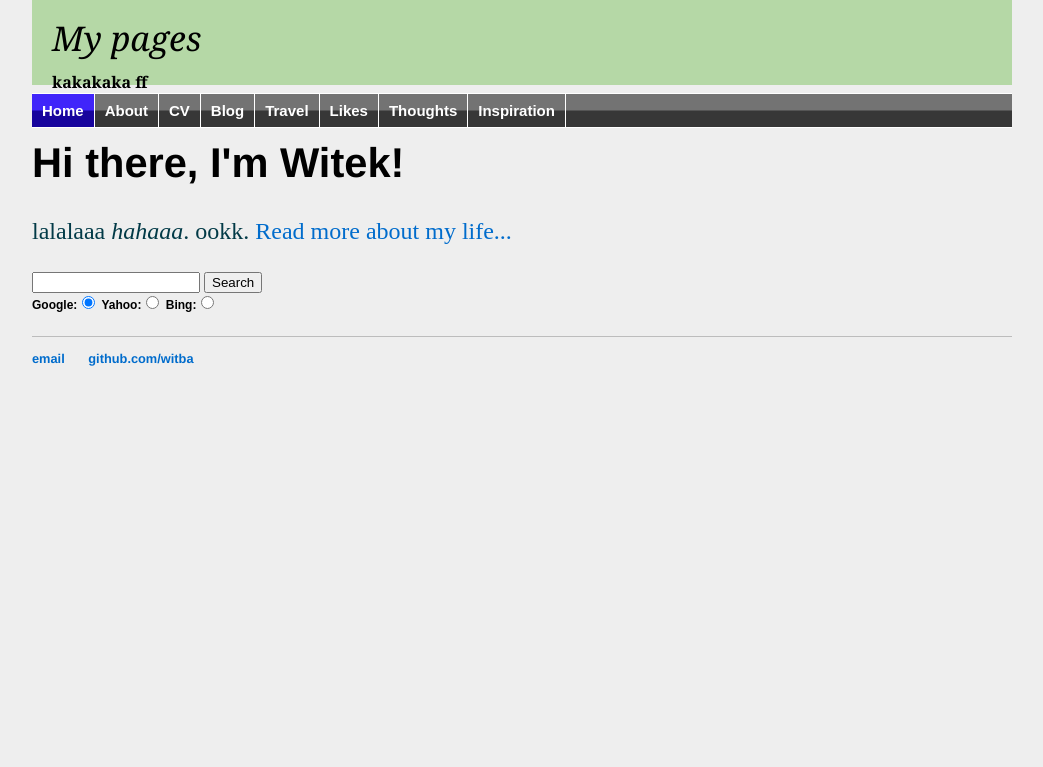
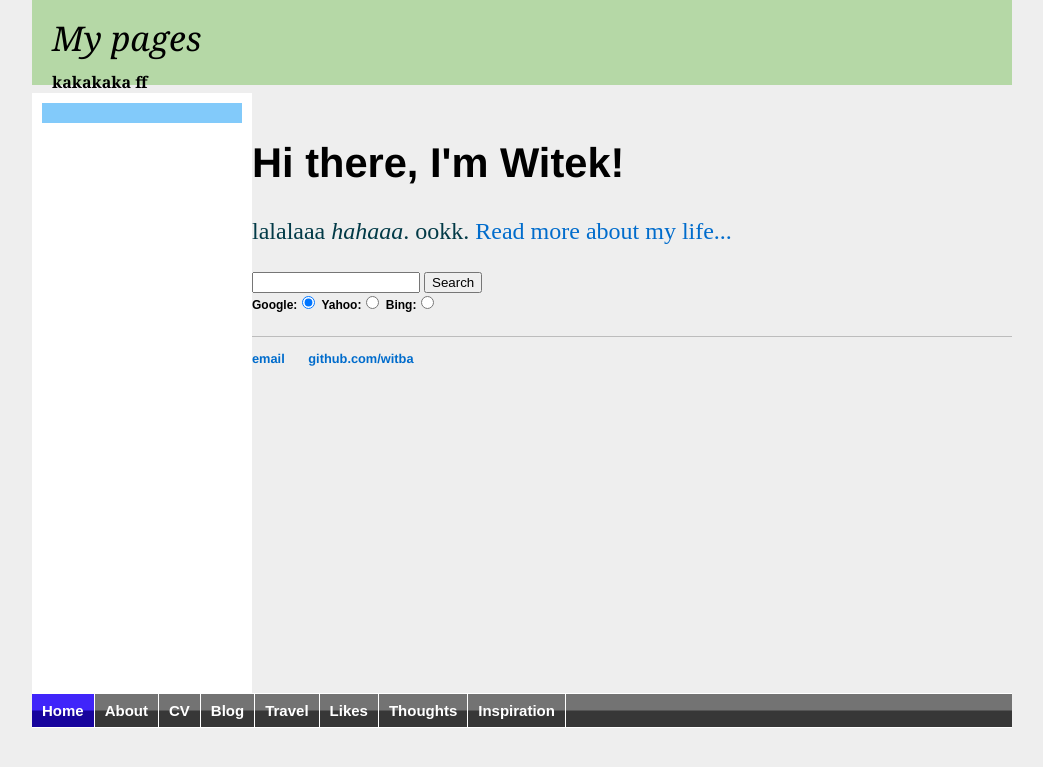
Before and after one commit to witba/witba.github.io, a Jekyll site: the page built from index.html, in a window 1280 px wide. Shown: the top 767 px of the page, without its empty margins (118-1161 px from the left). Built offline with Jekyll 4.4.1, drawn with Linux system fonts in a browser that asks for light colours.

Commit message:
Update default.html

```diff
--- a/_layouts/default.html
+++ b/_layouts/default.html
@@ -34,6 +34,11 @@
 
  <div id="style_content">
 
+<div id="style_left_column">
+  <div class="section_box" align="letf">
+  </div>
+</div>
+
 <div class="container">
 
   {{ content }}
```
